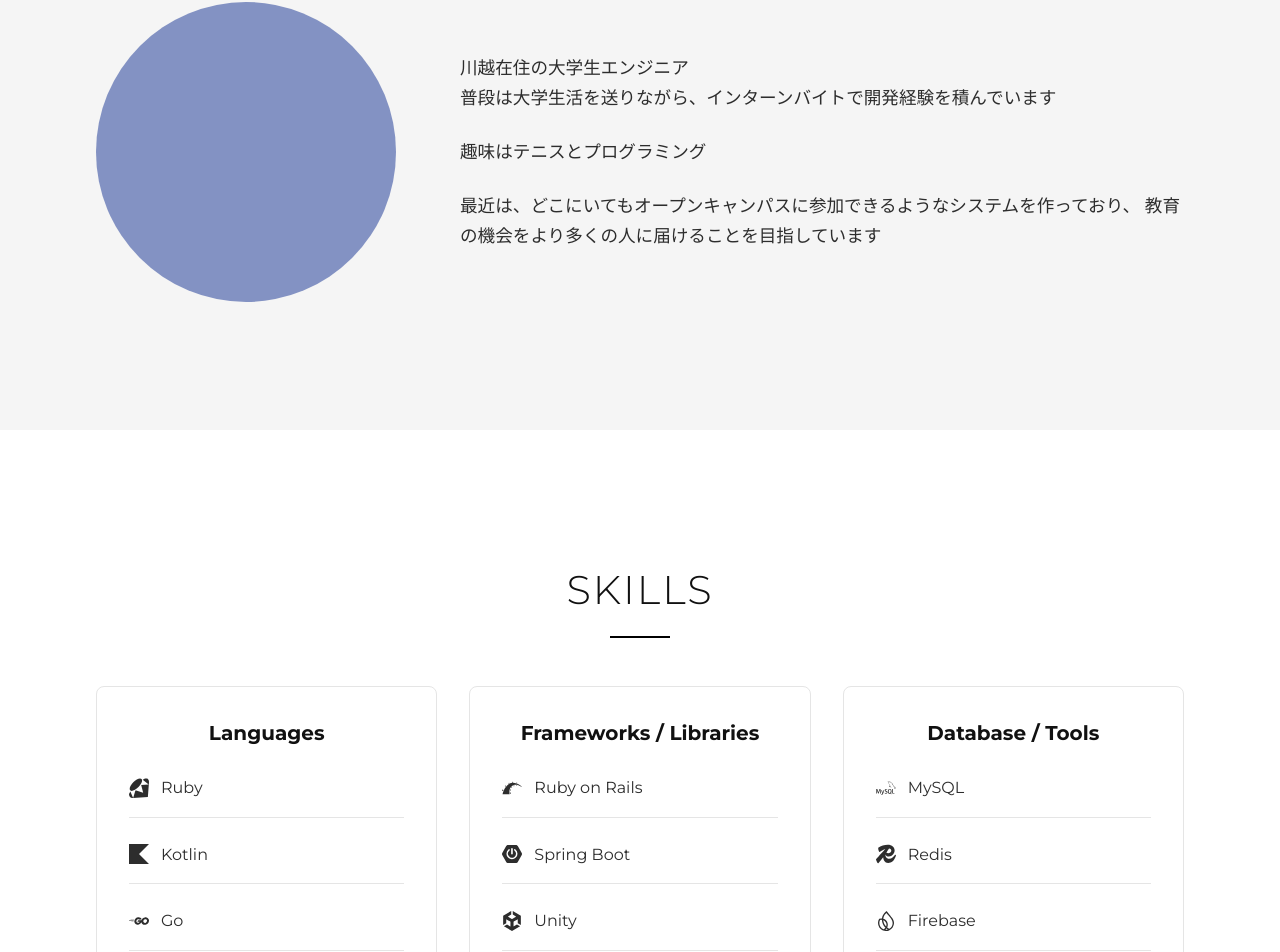
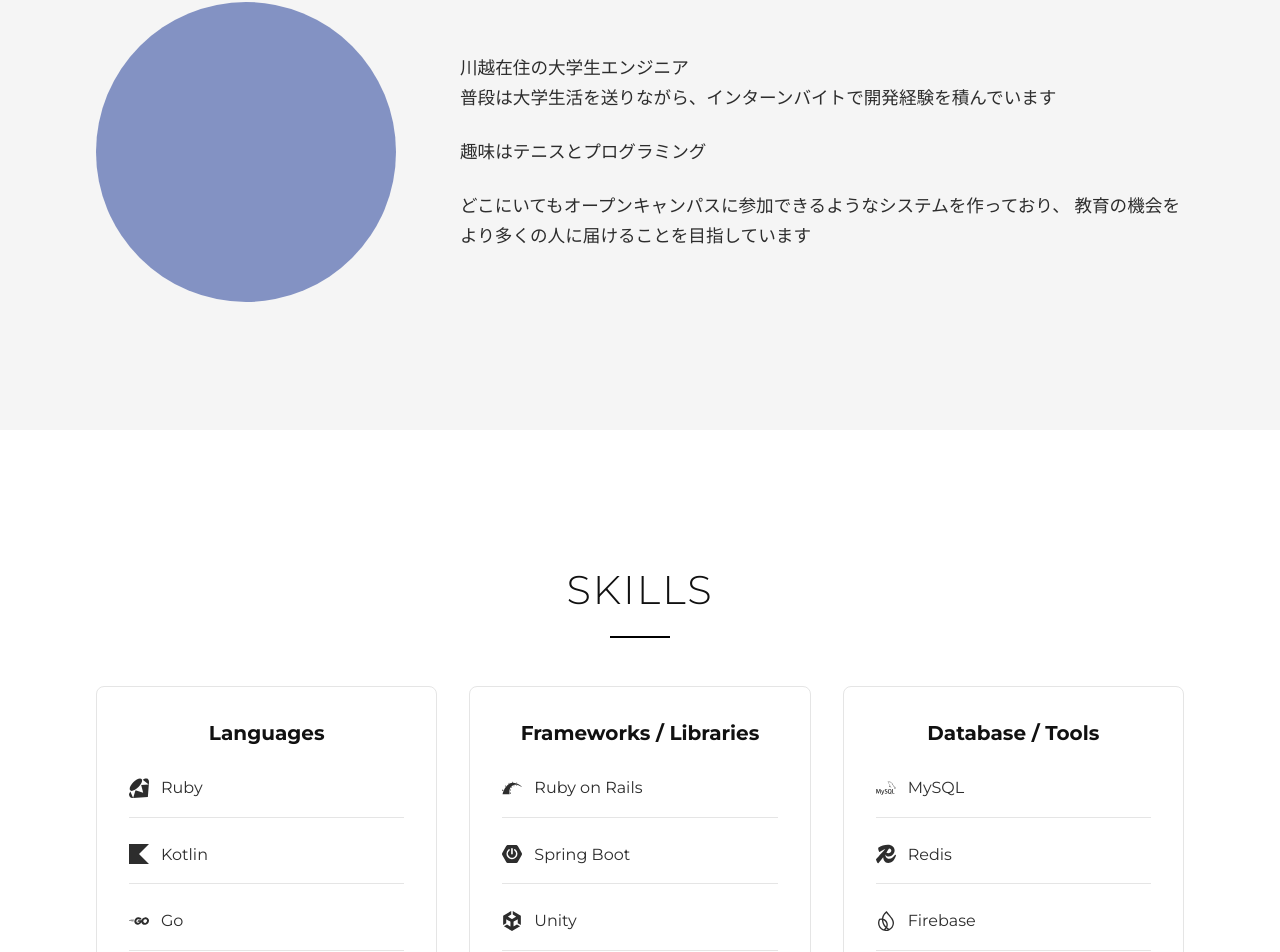
Before and after one commit to HijiriSato88/portfolio, a Nuxt app: page / in a window 1280 px wide. Shown: the part 1054-2006 px from the top of the page. Built offline with nearby package versions, Linux system fonts and the light colour scheme.

Commit message:
fix 文言

```diff
--- a/components/sections/About.vue
+++ b/components/sections/About.vue
@@ -36,7 +36,7 @@
             趣味はテニスとプログラミング
           </p>
           <p>
-            最近は、どこにいてもオープンキャンパスに参加できるようなシステムを作っており、
+            どこにいてもオープンキャンパスに参加できるようなシステムを作っており、
             教育の機会をより多くの人に届けることを目指しています
           </p>
         </div>
```
